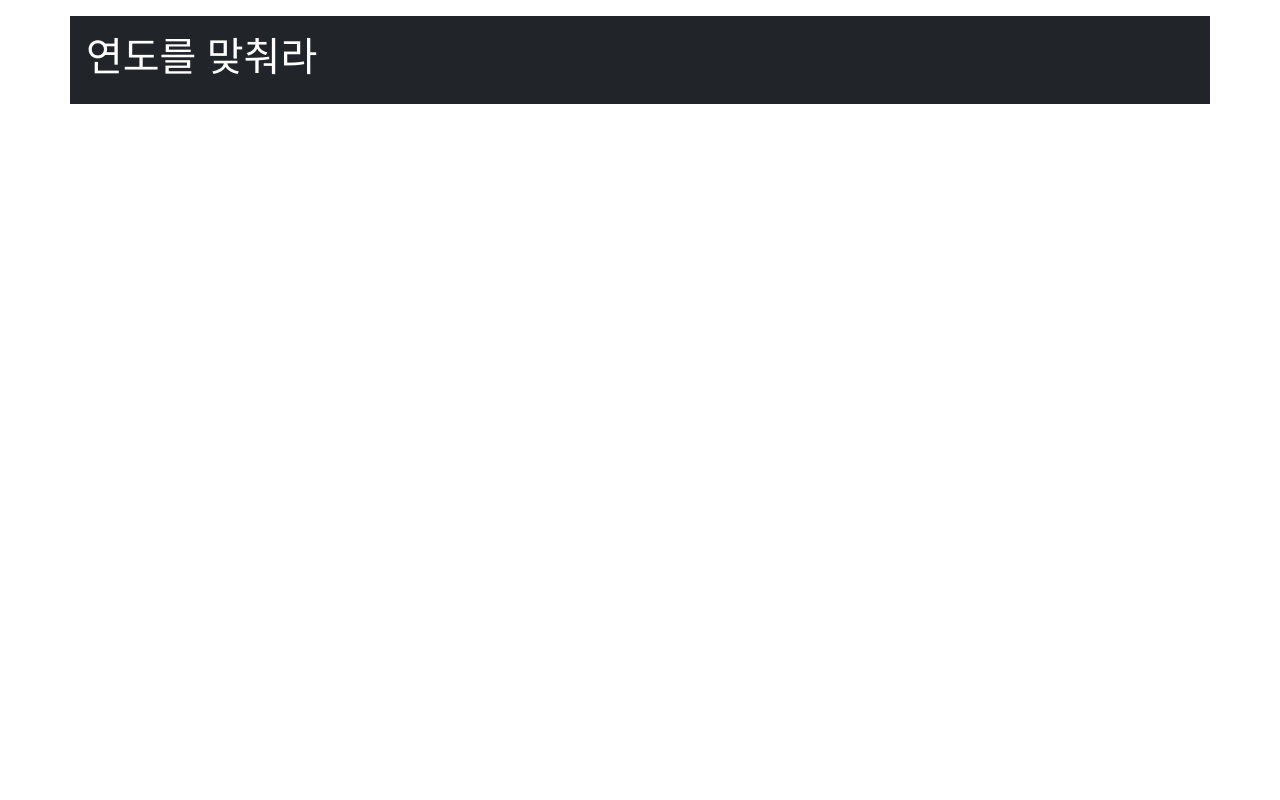
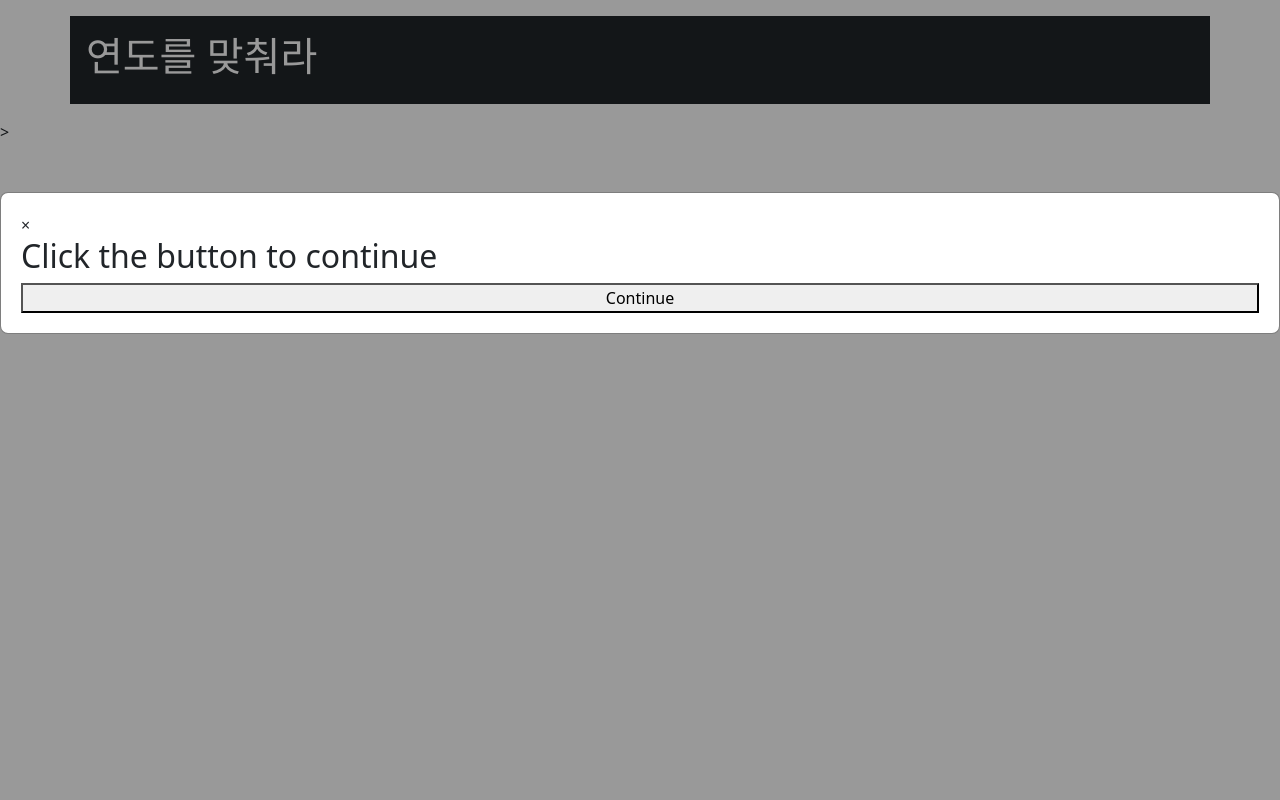
Before and after one commit to BEAN4222/guessthatyearkor, a FastAPI app: template templates/index.html in a window 1280 px wide. Run offline with FastAPI, Linux system fonts and the light colour scheme; the template is opened without the code that fills it, so the values that code supplies are empty; parts of the project's set-up code (start-up, migrations or seed data) failed here and were passed over; some libraries are stand-ins or nearby versions.

Commit message:
trying to give a selection

```diff
--- a/static/dragdrop.js
+++ b/static/dragdrop.js
@@ -1,4 +1,15 @@
+// 모달 창과 버튼에 대한 참조를 가져옵니다.
+var modal = document.getElementById("selectingModal");
+var btn = document.getElementById("continueButton");
 
+// 페이지 로드 시 모달 창을 띄웁니다.
+window.onload = function() {
+  modal.style.display = "block";
+}
+
+// 사용자가 버튼을 클릭하면 모달 창을 닫고 JavaScript의 나머지 부분을 실행합니다.
+btn.onclick = function() {
+modal.style.display = "none";
 fetchImage();
 setTimeout( fetchImage, 250);
 
@@ -33,6 +44,7 @@
 
 sortableList.addEventListener("dragover", initSortableList);
 sortableList.addEventListener("dragleave", handleDragLeave);
+
 try {
     sortableList.addEventListener("drop", (e) => {
     // e.preventDefault();
@@ -133,6 +145,7 @@
   catch (error) {
     console.log(error);
   }
+}
   function fetchImage() {
     let availableElement;
     fetch('/img')
--- a/templates/index.html
+++ b/templates/index.html
@@ -15,7 +15,15 @@
                 <div class='col'><h1>연도를 맞춰라</h1></div>
             </div>
         </div>
-    <!-- HTML -->
+
+<div id="selectingModal" class="modal">
+    <div class="modal-content">
+        <span class="close">&times;</span>
+      <h2>Click the button to continue</h2>
+      <button id="continueButton">Continue</button>
+    </div>
+</div>>
+
 <div id="myModal" class="modal">
     <div class="modal-content">
       <p>You died!</p>
```
